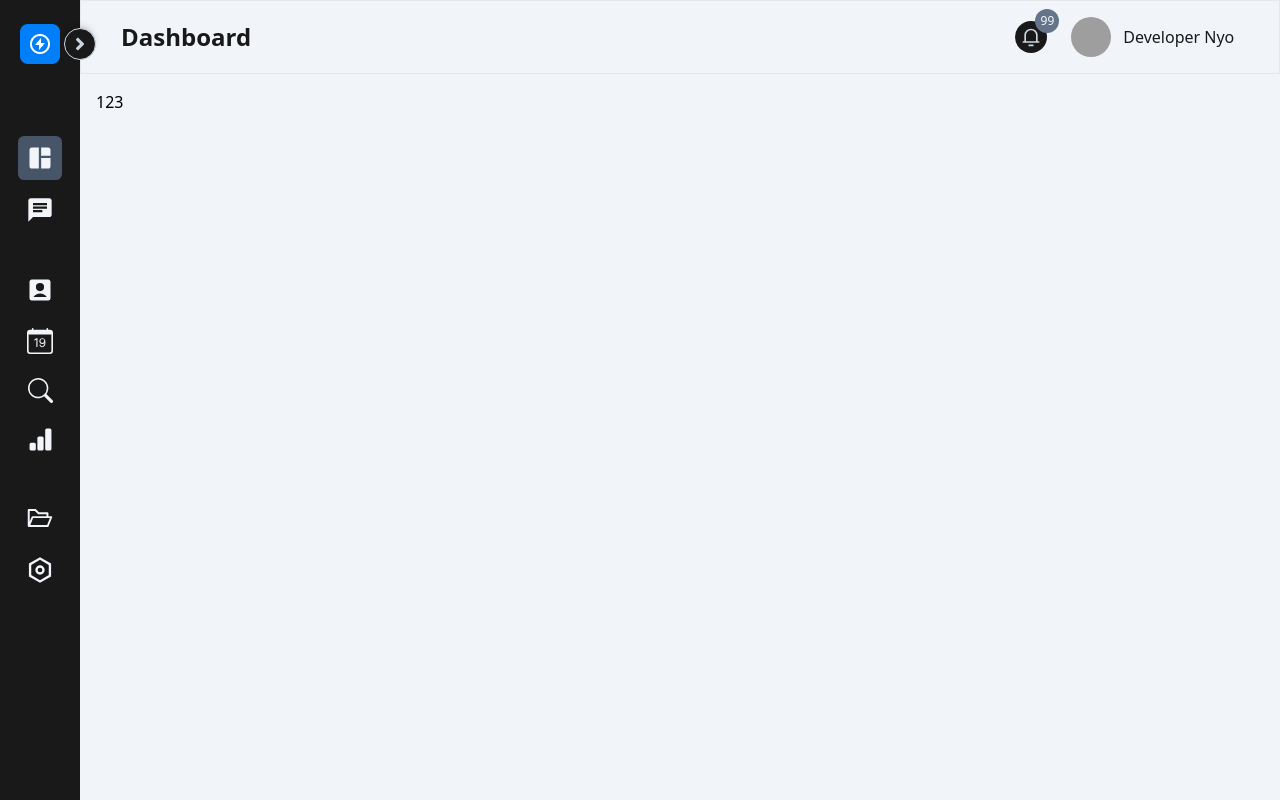
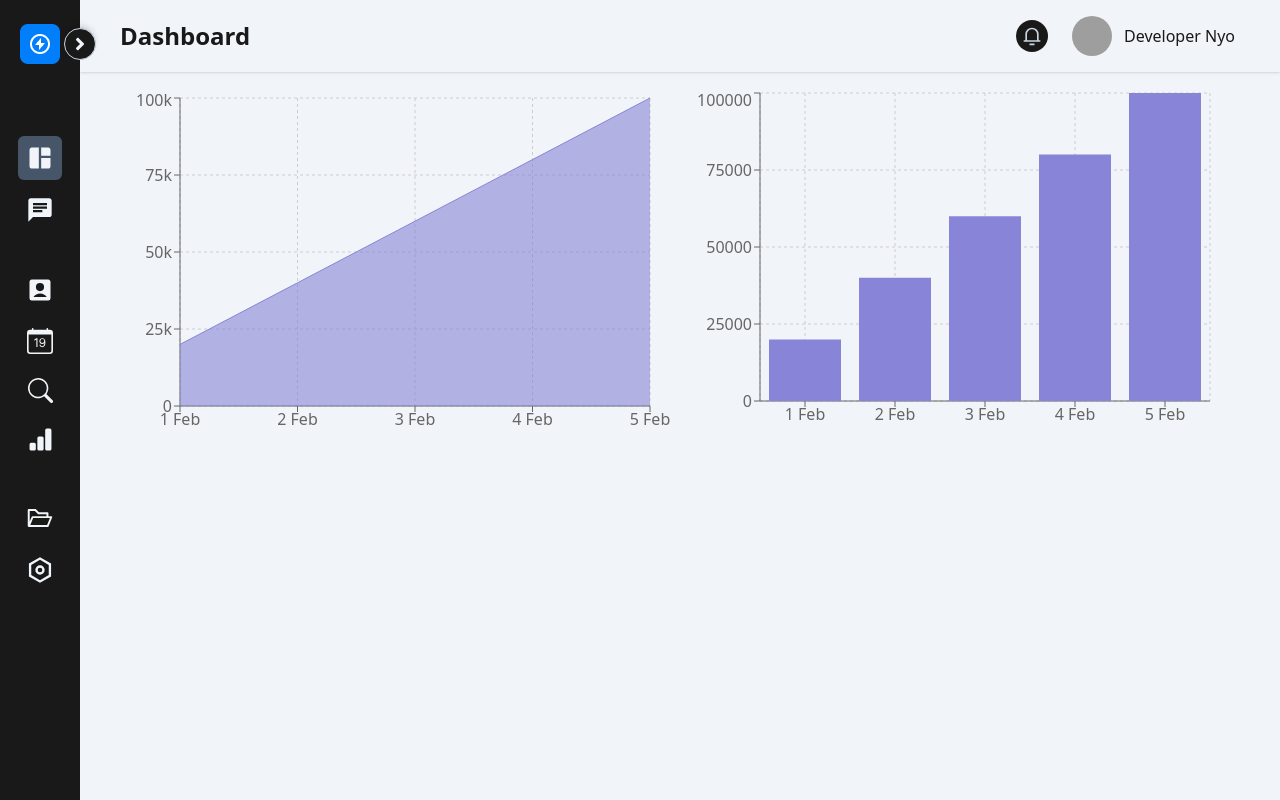
Before and after one commit to nyominkhat/admin-dashboard, a Next.js app: page / in a window 1280 px wide. Built offline with nearby package versions, Linux system fonts and the light colour scheme; grey boxes are pictures that could not be loaded.

Commit message:
basic charts

```diff
--- a/app/globals.css
+++ b/app/globals.css
@@ -7,3 +7,7 @@
   padding: 0;
   box-sizing: border-box;
 }
+
+::-webkit-scrollbar {
+  width: 0;
+}
--- a/app/layout.jsx
+++ b/app/layout.jsx
@@ -1,6 +1,6 @@
 import "./globals.css";
+import Sidebar from "@/components/Sidebar";
 import Navbar from "@/components/Navbar";
-import Sidebar from "@/components/Sidebar";
 
 export const metadata = {
   title: "Admin dashboard",
--- a/app/page.jsx
+++ b/app/page.jsx
@@ -1,10 +1,24 @@
-import Image from "next/image";
+"use client";
+
+import { useState } from "react";
+
+import Areachart from "@/components/AreaChart";
+import Barchart from "@/components/BarChart";
 
 export default function Home() {
+  const [month, setMonth] = useState("feb");
+
   return (
-    <main className="w-full h-full p-4 overflow-y-auto">
-      123
-
+    <main className="w-full h-full p-4 px-10 overflow-y-auto">
+      {/* sale charts section*/}
+      <section className="grid w-full grid-cols-2 h-1/2">
+        <article>
+          <Areachart month={month} />
+        </article>
+        <article>
+          <Barchart month={month} />
+        </article>
+      </section>
     </main>
   );
 }
--- /dev/null
+++ b/components/AreaChart.jsx
@@ -0,0 +1,69 @@
+"use client";
+
+import React from "react";
+import {
+  AreaChart,
+  Area,
+  XAxis,
+  YAxis,
+  CartesianGrid,
+  Tooltip,
+  ResponsiveContainer,
+} from "recharts";
+import { data } from "@/data";
+
+export default function Areachart({ month }) {
+  const formatYAxisTick = (tick) => {
+    if (tick >= 1000000) {
+      return `${tick / 1000000}M`;
+    }
+    if (tick >= 1000) {
+      return `${tick / 1000}k`;
+    }
+    return tick;
+  };
+
+  let selectedData;
+
+  switch (month) {
+    case "dec":
+      selectedData = data.dec;
+      break;
+    case "jan":
+      selectedData = data.jan;
+      break;
+    case "feb":
+      selectedData = data.feb;
+      break;
+    case "mar":
+      selectedData = data.mar;
+      break;
+    case "apr":
+      selectedData = data.apr;
+      break;
+    default:
+      selectedData = [];
+  }
+
+  return (
+    <ResponsiveContainer width="100%" height="100%">
+      <AreaChart
+        width={150}
+        height={40}
+        data={selectedData}
+        margin={{
+          top: 10,
+          right: 30,
+          left: 0,
+          bottom: 0,
+        }}
+      >
+        <CartesianGrid strokeDasharray="3 3" />
+        <XAxis dataKey="name" />
+        <YAxis tickFormatter={formatYAxisTick} />
+        <Area type="linear" dataKey="sale" stroke="#8884d8" fill="#8884d8" />
+        <Tooltip />
+      </AreaChart>
+    </ResponsiveContainer>
+  );
+}
--- /dev/null
+++ b/components/BarChart.jsx
@@ -0,0 +1,60 @@
+"use client";
+
+import React from "react";
+import {
+  BarChart,
+  Bar,
+  XAxis,
+  YAxis,
+  CartesianGrid,
+  Tooltip,
+  ResponsiveContainer,
+} from "recharts";
+
+import { data } from "@/data";
+
+export default function Barchart({ month }) {
+  let selectedData;
+
+  switch (month) {
+    case "dec":
+      selectedData = data.dec;
+      break;
+    case "jan":
+      selectedData = data.jan;
+      break;
+    case "feb":
+      selectedData = data.feb;
+      break;
+    case "mar":
+      selectedData = data.mar;
+      break;
+    case "apr":
+      selectedData = data.apr;
+      break;
+    default:
+      selectedData = [];
+  }
+
+  return (
+    <ResponsiveContainer width="100%" height="100%">
+      <BarChart
+        width={150}
+        height={40}
+        data={selectedData}
+        margin={{
+          top: 5,
+          right: 30,
+          left: 20,
+          bottom: 5,
+        }}
+      >
+        <CartesianGrid strokeDasharray="3 3" />
+        <XAxis dataKey="name" />
+        <YAxis />
+        <Tooltip />
+        <Bar dataKey="sale" fill="#8884d8" />
+      </BarChart>
+    </ResponsiveContainer>
+  );
+}
--- a/components/Navbar.jsx
+++ b/components/Navbar.jsx
@@ -3,19 +3,19 @@ import { RiNotification3Line } from "react-icons/ri";
 
 export default function Navbar() {
   return (
-    <section className="flex text-[#191919] items-center justify-between w-full h-full p-4 px-10 border">
+    <section className="flex text-[#191919] items-center justify-between w-full h-full p-4 px-10 shadow">
       <h2 className="text-2xl font-bold">Dashboard</h2>
 
       <div className="flex items-center justify-between w-1/5">
         <figure className="flex items-center justify-center w-8 h-8 rounded-full bg-[#191919] text-slate-300 cursor-pointer relative">
           <RiNotification3Line size={20} />
 
-          <figure className="absolute flex items-center justify-center w-6 h-6 text-xs rounded-full bg-slate-500 text-slate-50 -right-3 -top-3">
+          {/* <figure className="absolute flex items-center justify-center w-6 h-6 text-xs rounded-full bg-slate-500 text-slate-50 -right-3 -top-3">
             99
-          </figure>
+          </figure> */}
         </figure>
 
-        <article v className="flex items-center w-3/4 gap-3 cursor-pointer">
+        <article className="flex items-center w-3/4 gap-3 cursor-pointer">
           <figure className="w-10 h-10 rounded-full">
             <img
               className="object-cover w-full h-full rounded-full"
--- a/components/Sidebar.jsx
+++ b/components/Sidebar.jsx
@@ -1,6 +1,6 @@
 "use client";
 
-import React, { useState } from "react";
+import { useState } from "react";
 import { FaAngleLeft } from "react-icons/fa";
 import { MdSpaceDashboard, MdChat } from "react-icons/md";
 import { RiAccountBoxFill, RiSettingsLine } from "react-icons/ri";
@@ -32,10 +32,6 @@ const menus = [
   { title: "Setting", icon: <RiSettingsLine size={28} />, path: "/setting" },
 ];
 
-//  ${
-//               asPath === menu.path && "border"
-//             }
-
 export default function Sidebar() {
   const [openMenu, setOpenMenu] = useState(false);
 
@@ -56,7 +52,7 @@ export default function Sidebar() {
             !openMenu && "rotate-[360deg]"
           } `}
         >
-          <img className="w-full h-full" src="./images/logo.png" />
+          <img className="object-cover w-full h-full" src="./images/logo.png" />
         </figure>
 
         <h1
@@ -94,7 +90,7 @@ export default function Sidebar() {
       {/* menu open btn */}
       <figure
         onClick={handleOpenMenu}
-        className={`absolute top-7 -right-4 shadow-md hover:shadow-xl hover:scale-110 cursor-pointer border border-slate-300 bg-[#191919] rounded-full w-8 h-8 flex items-center justify-center duration-200 text-inherit ${
+        className={`absolute top-7 -right-4 shadow-md hover:shadow-xl hover:scale-110 cursor-pointer border border-slate-300 bg-[#191919] rounded-full w-8 h-8 flex items-center justify-center duration-200 text-slate-100 ${
           !openMenu && "rotate-180"
         } `}
       >
--- /dev/null
+++ b/data/index.js
@@ -0,0 +1,112 @@
+export const data = {
+  dec: [
+    {
+      name: "1 Dec",
+      sale: 30000,
+    },
+    {
+      name: "2 Dec",
+      sale: 50000,
+    },
+    {
+      name: "3 Dec",
+      sale: 40000,
+    },
+    {
+      name: "4 Dec",
+      sale: 60000,
+    },
+    {
+      name: "5 Dec",
+      sale: 100000,
+    },
+  ],
+  jan: [
+    {
+      name: "1 Jan",
+      sale: 40000,
+    },
+    {
+      name: "2 Jan",
+      sale: 50000,
+    },
+    {
+      name: "3 Jan",
+      sale: 30000,
+    },
+    {
+      name: "4 Jan",
+      sale: 60000,
+    },
+    {
+      name: "5 Jan",
+      sale: 105000,
+    },
+  ],
+  feb: [
+    {
+      name: "1 Feb",
+      sale: 20000,
+    },
+    {
+      name: "2 Feb",
+      sale: 40000,
+    },
+    {
+      name: "3 Feb",
+      sale: 60000,
+    },
+    {
+      name: "4 Feb",
+      sale: 80000,
+    },
+    {
+      name: "5 Feb",
+      sale: 100000,
+    },
+  ],
+  mar: [
+    {
+      name: "1 Mar",
+      sale: 256000,
+    },
+    {
+      name: "2 Mar",
+      sale: 500000,
+    },
+    {
+      name: "3 Mar",
+      sale: 400000,
+    },
+    {
+      name: "4 Mar",
+      sale: 600000,
+    },
+    {
+      name: "5 Mar",
+      sale: 805000,
+    },
+  ],
+  apr: [
+    {
+      name: "1 April",
+      sale: 300000,
+    },
+    {
+      name: "2 April",
+      sale: 500000,
+    },
+    {
+      name: "3 April",
+      sale: 400000,
+    },
+    {
+      name: "4 April",
+      sale: 600000,
+    },
+    {
+      name: "5 April",
+      sale: 1000000,
+    },
+  ],
+};
--- a/package.json
+++ b/package.json
@@ -20,6 +20,7 @@
     "react": "18.2.0",
     "react-dom": "18.2.0",
     "react-icons": "^4.8.0",
+    "recharts": "^2.6.2",
     "tailwindcss": "3.3.2",
     "typescript": "5.0.4"
   }
```
Also changed, not shown: 1 other file (tests, documents, lock files or other folders).
